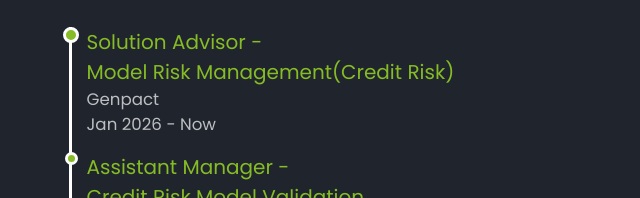
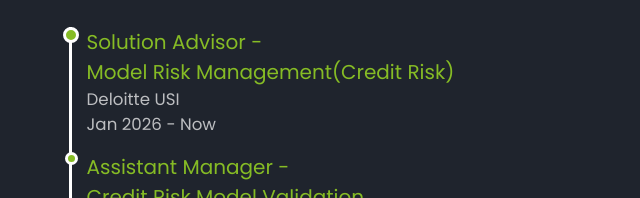
Before and after one commit to Sourav437/Resume, a plain HTML site: page index.html in a window 1280 px wide. Shown: the part 1822-2020 px from the top of the page, 574-1214 px from the left. Drawn offline with nearby package versions, Linux system fonts and the light colour scheme.

Commit message:
company changed

```diff
--- a/index.html
+++ b/index.html
@@ -110,7 +110,7 @@
                   <div class="work">
                     <h2>Experience</h2>
                   <ul>
-                      <li><span>Solution Advisor -<br>Model Risk Management(Credit Risk)</span><small>Genpact</small><small>Jan 2026 - Now</small></li>
+                      <li><span>Solution Advisor -<br>Model Risk Management(Credit Risk)</span><small>Deloitte USI</small><small>Jan 2026 - Now</small></li>
                     <li><span>Assistant Manager -<br>Credit Risk Model Validation</span><small>Genpact</small><small>March 2025 - Jan 2026</small></li>
                     <li><span>Analyst-Decision Science - <br>Credit Risk Model Development</span><small>HSBC</small><small>July 2023 - Feb 2025</small></li>
                     <li><span>Intern - Analyst-Decision Science</span><small>HSBC</small><small>Jan 2023 - July 2023</small></li>
```
